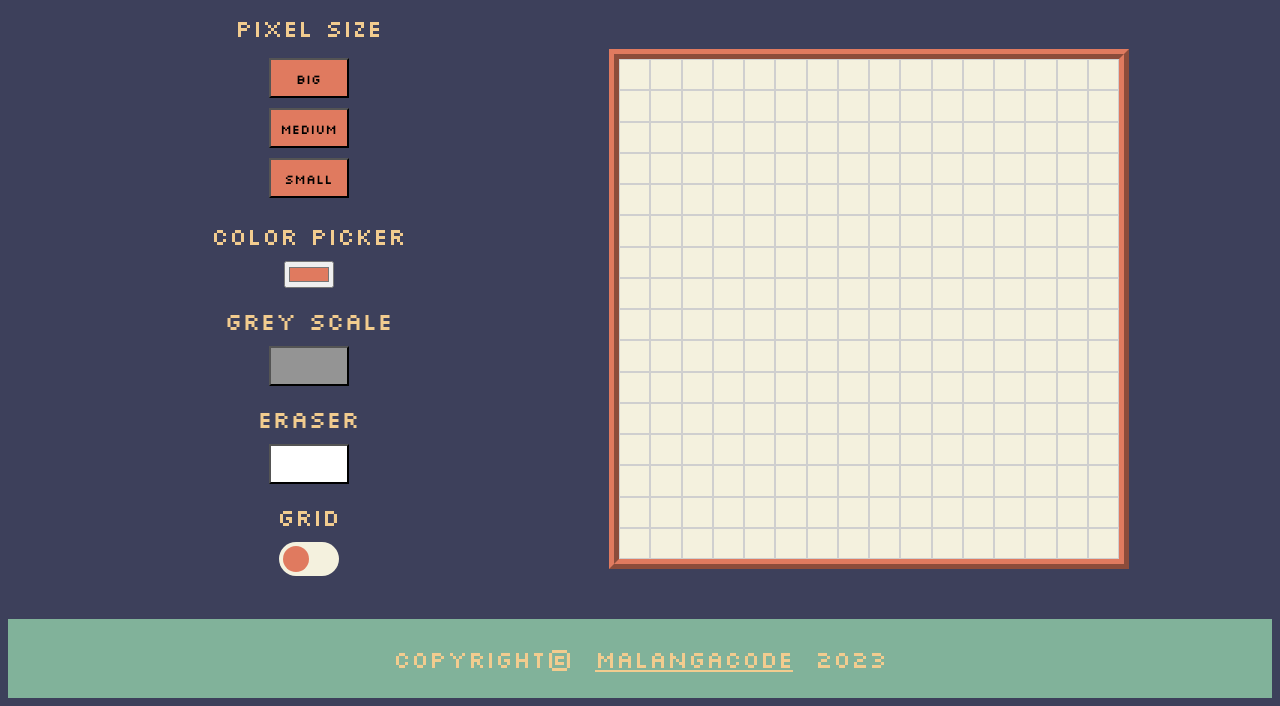
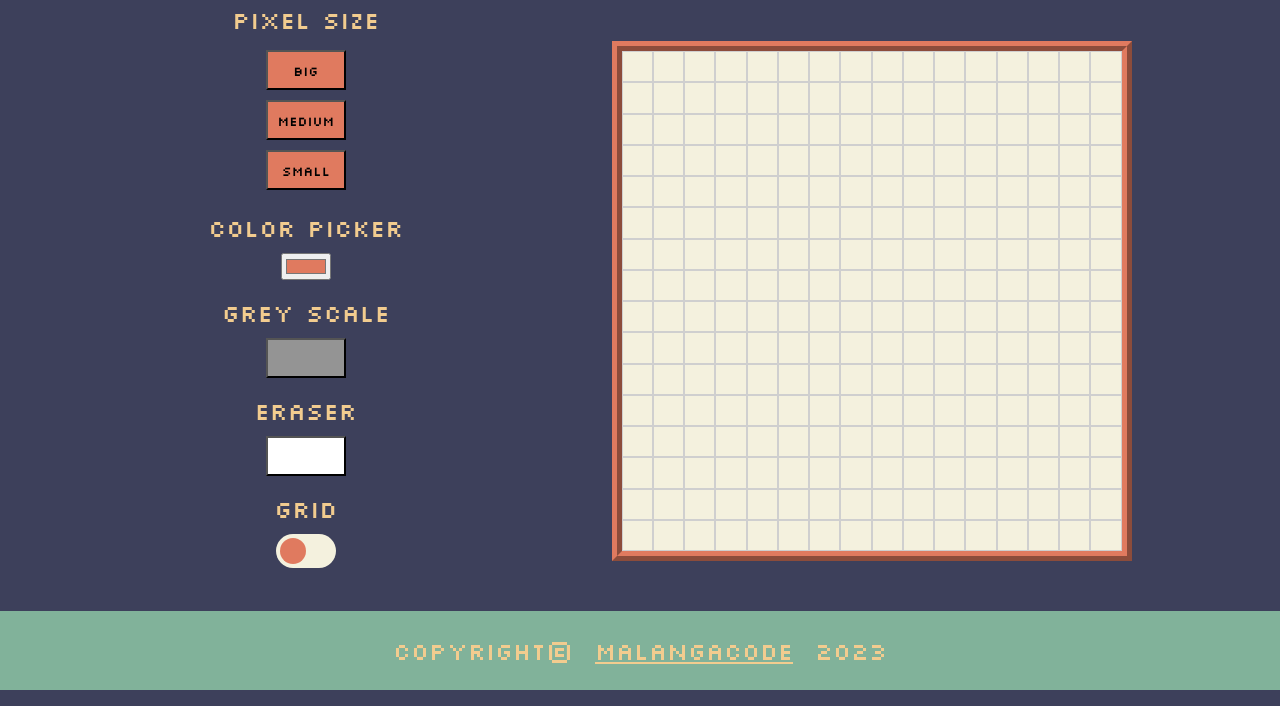
Before and after one commit to MalangaCode/Etch-a-Sketch, a plain HTML site: page index.html in a window 1280 px wide. Shown: the part 100-806 px from the top of the page. Drawn offline with Linux system fonts and the light colour scheme.

Commit message:
Fix body margin and padding

```diff
--- a/styles.css
+++ b/styles.css
@@ -4,6 +4,8 @@ body{
     background-color: #3D405B;
     padding: 0px;
     align-items: stretch;
+    margin: 0;
+    padding: 0;
 }
 
 body div{
@@ -60,6 +62,7 @@ h1{
     font-family: 'Silkscreen';
     font-size: 24px;
     margin: 10px;
+    text-align: center;
 }
 
 #btnContainer div{
```
